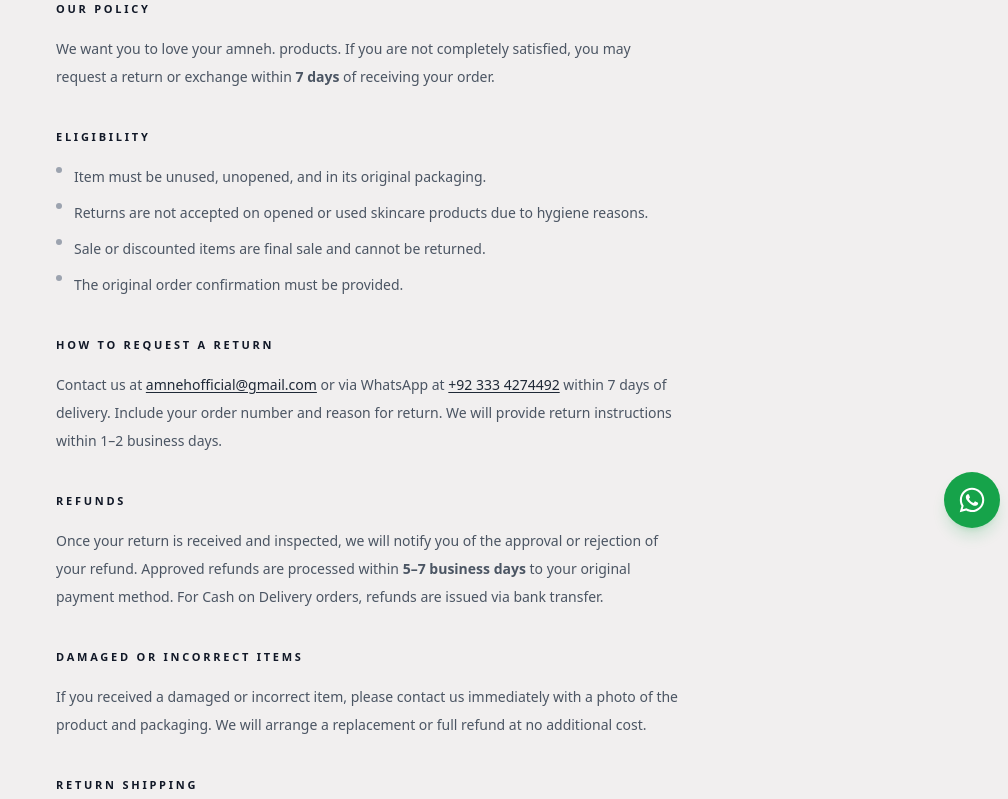
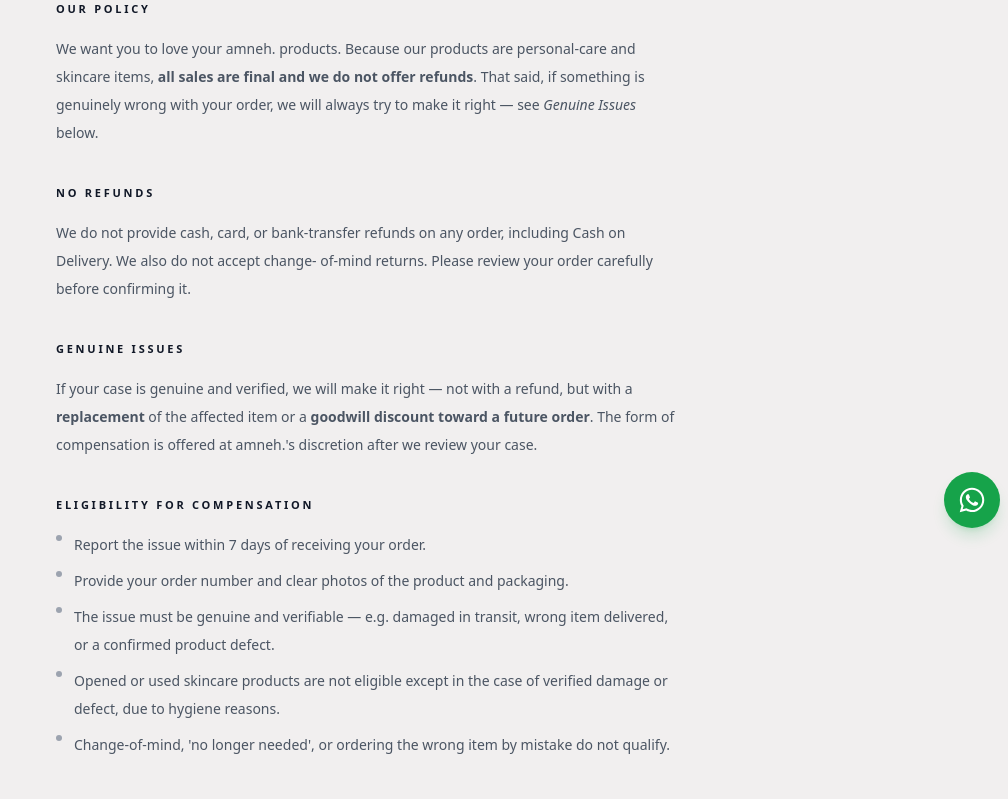
Before and after one commit to usamanasir252000-alt/amneh, a Next.js app: page /returns in a window 1280 px wide. Shown: the part 260-1059 px from the top of the page, without its empty margins (272-1280 px from the left). Built offline with nearby package versions, Linux system fonts and the light colour scheme; no server answers.

Commit message:
Updated refund policy

```diff
--- a/app/returns/page.tsx
+++ b/app/returns/page.tsx
@@ -4,7 +4,7 @@ import BackButton from "@/components/BackButton";
 
 export const metadata = {
   title: "Returns & Refunds — amneh.",
-  description: "amneh. return and refund policy.",
+  description: "amneh. returns, no-refund policy, and goodwill compensation for genuine cases.",
 };
 
 export default function ReturnsPage() {
@@ -29,22 +29,50 @@ export default function ReturnsPage() {
                 Our Policy
               </h2>
               <p>
-                We want you to love your amneh. products. If you are not
-                completely satisfied, you may request a return or exchange
-                within <strong>7 days</strong> of receiving your order.
+                We want you to love your amneh. products. Because our products
+                are personal-care and skincare items, <strong>all sales are
+                final and we do not offer refunds</strong>. That said, if
+                something is genuinely wrong with your order, we will always try
+                to make it right — see <em>Genuine Issues</em> below.
               </p>
             </section>
 
             <section>
               <h2 className="text-[11px] uppercase tracking-[0.25em] text-gray-900 mb-3 font-semibold">
-                Eligibility
+                No Refunds
+              </h2>
+              <p>
+                We do not provide cash, card, or bank-transfer refunds on any
+                order, including Cash on Delivery. We also do not accept change-
+                of-mind returns. Please review your order carefully before
+                confirming it.
+              </p>
+            </section>
+
+            <section>
+              <h2 className="text-[11px] uppercase tracking-[0.25em] text-gray-900 mb-3 font-semibold">
+                Genuine Issues
+              </h2>
+              <p>
+                If your case is genuine and verified, we will make it right —
+                not with a refund, but with a <strong>replacement</strong> of
+                the affected item or a <strong>goodwill discount toward a
+                future order</strong>. The form of compensation is offered at
+                amneh.&apos;s discretion after we review your case.
+              </p>
+            </section>
+
+            <section>
+              <h2 className="text-[11px] uppercase tracking-[0.25em] text-gray-900 mb-3 font-semibold">
+                Eligibility for Compensation
               </h2>
               <ul className="space-y-2 list-none">
                 {[
-                  "Item must be unused, unopened, and in its original packaging.",
-                  "Returns are not accepted on opened or used skincare products due to hygiene reasons.",
-                  "Sale or discounted items are final sale and cannot be returned.",
-                  "The original order confirmation must be provided.",
+                  "Report the issue within 7 days of receiving your order.",
+                  "Provide your order number and clear photos of the product and packaging.",
+                  "The issue must be genuine and verifiable — e.g. damaged in transit, wrong item delivered, or a confirmed product defect.",
+                  "Opened or used skincare products are not eligible except in the case of verified damage or defect, due to hygiene reasons.",
+                  "Change-of-mind, 'no longer needed', or ordering the wrong item by mistake do not qualify.",
                 ].map((item) => (
                   <li key={item} className="flex gap-3">
                     <span className="mt-1 h-1.5 w-1.5 shrink-0 rounded-full bg-gray-400" />
@@ -56,7 +84,7 @@ export default function ReturnsPage() {
 
             <section>
               <h2 className="text-[11px] uppercase tracking-[0.25em] text-gray-900 mb-3 font-semibold">
-                How to Request a Return
+                How to Report an Issue
               </h2>
               <p>
                 Contact us at{" "}
@@ -73,22 +101,9 @@ export default function ReturnsPage() {
                 >
                   +92 333 4274492
                 </a>{" "}
-                within 7 days of delivery. Include your order number and reason
-                for return. We will provide return instructions within 1–2
-                business days.
-              </p>
-            </section>
-
-            <section>
-              <h2 className="text-[11px] uppercase tracking-[0.25em] text-gray-900 mb-3 font-semibold">
-                Refunds
-              </h2>
-              <p>
-                Once your return is received and inspected, we will notify you
-                of the approval or rejection of your refund. Approved refunds
-                are processed within <strong>5–7 business days</strong> to your
-                original payment method. For Cash on Delivery orders, refunds
-                are issued via bank transfer.
+                within 7 days of delivery. Include your order number, a
+                description of the problem, and clear photos. We will review and
+                respond within 1–2 business days.
               </p>
             </section>
 
@@ -98,20 +113,10 @@ export default function ReturnsPage() {
               </h2>
               <p>
                 If you received a damaged or incorrect item, please contact us
-                immediately with a photo of the product and packaging. We will
-                arrange a replacement or full refund at no additional cost.
-              </p>
-            </section>
-
-            <section>
-              <h2 className="text-[11px] uppercase tracking-[0.25em] text-gray-900 mb-3 font-semibold">
-                Return Shipping
-              </h2>
-              <p>
-                Customers are responsible for return shipping costs unless the
-                item is damaged or incorrect. We recommend using a trackable
-                shipping method as we cannot be held responsible for lost
-                return parcels.
+                immediately with photos of the product and packaging. Once
+                verified, we will arrange a replacement or offer a goodwill
+                discount at no additional cost. We do not issue refunds for
+                these cases.
               </p>
             </section>
           </div>
--- a/app/rewards/page.tsx
+++ b/app/rewards/page.tsx
@@ -230,8 +230,8 @@ export default function RewardsPage() {
                   code is single-use, tied to your account, and valid for 30
                   days. Points keep adding up — reaching a reward doesn&apos;t
                   reset your balance. Orders under PKR{" "}
-                  {MIN_ORDER_VALUE.toLocaleString()}, cancelled orders, and
-                  refunds don&apos;t earn points.
+                  {MIN_ORDER_VALUE.toLocaleString()} and cancelled orders
+                  don&apos;t earn points.
                 </p>
               </div>
             </div>
```
